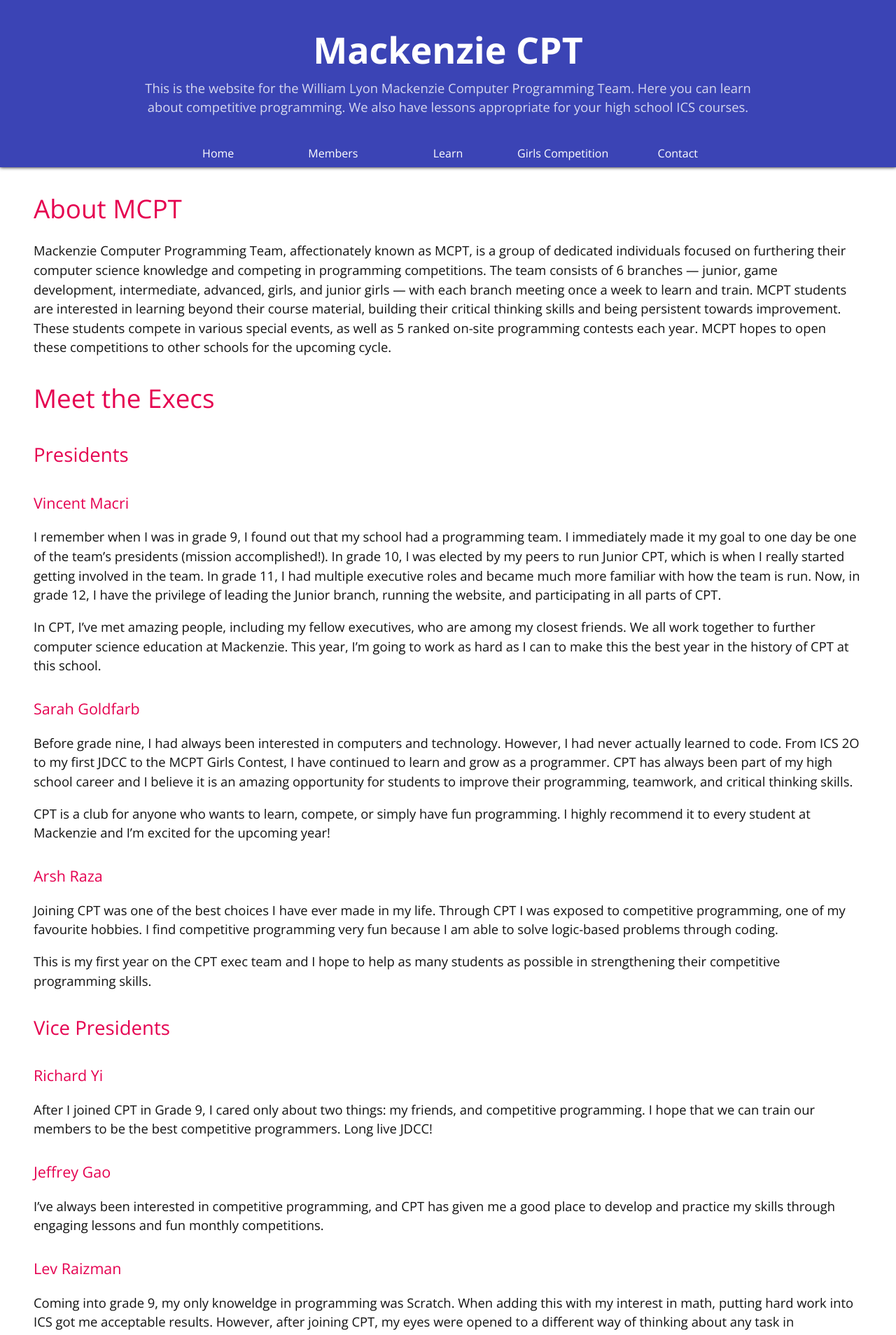
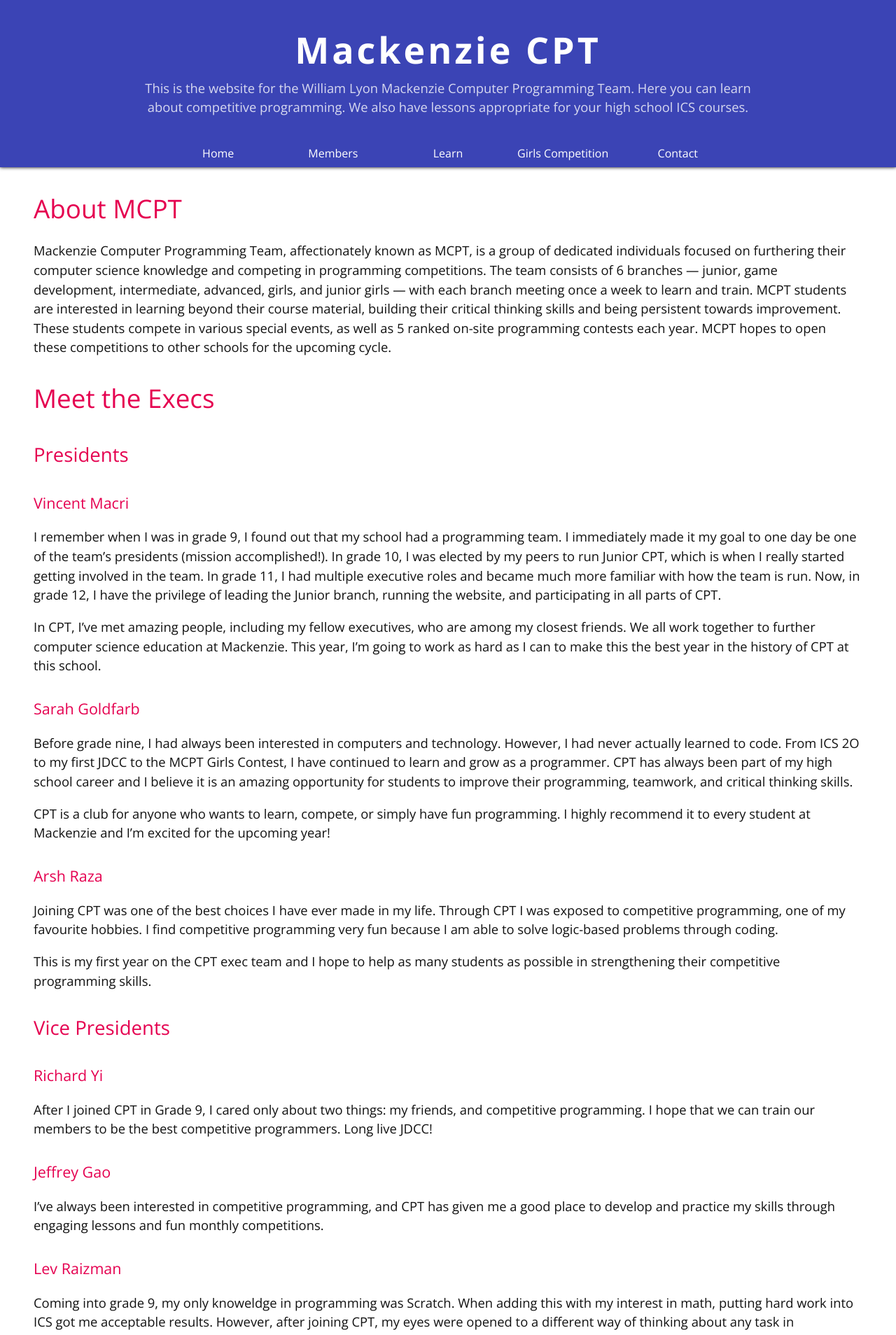
Before and after one commit to mcpt/mcpt.github.io, a Jekyll site: the page built from index.md, in a window 1280 px wide. Shown: the top 1908 px of the page at 70% size. Built offline with Jekyll 4.4.1, drawn with Linux system fonts in a browser that asks for light colours.

Commit message:
Separate letters.

```diff
--- a/_sass/styles.scss
+++ b/_sass/styles.scss
@@ -71,6 +71,7 @@ a {
 .page-name {
 	margin-top: 0;
 	margin-bottom: 0.1rem;
+	letter-spacing: 3pt;
 
 	@include large {
 		font-size: 3.25rem;
```
